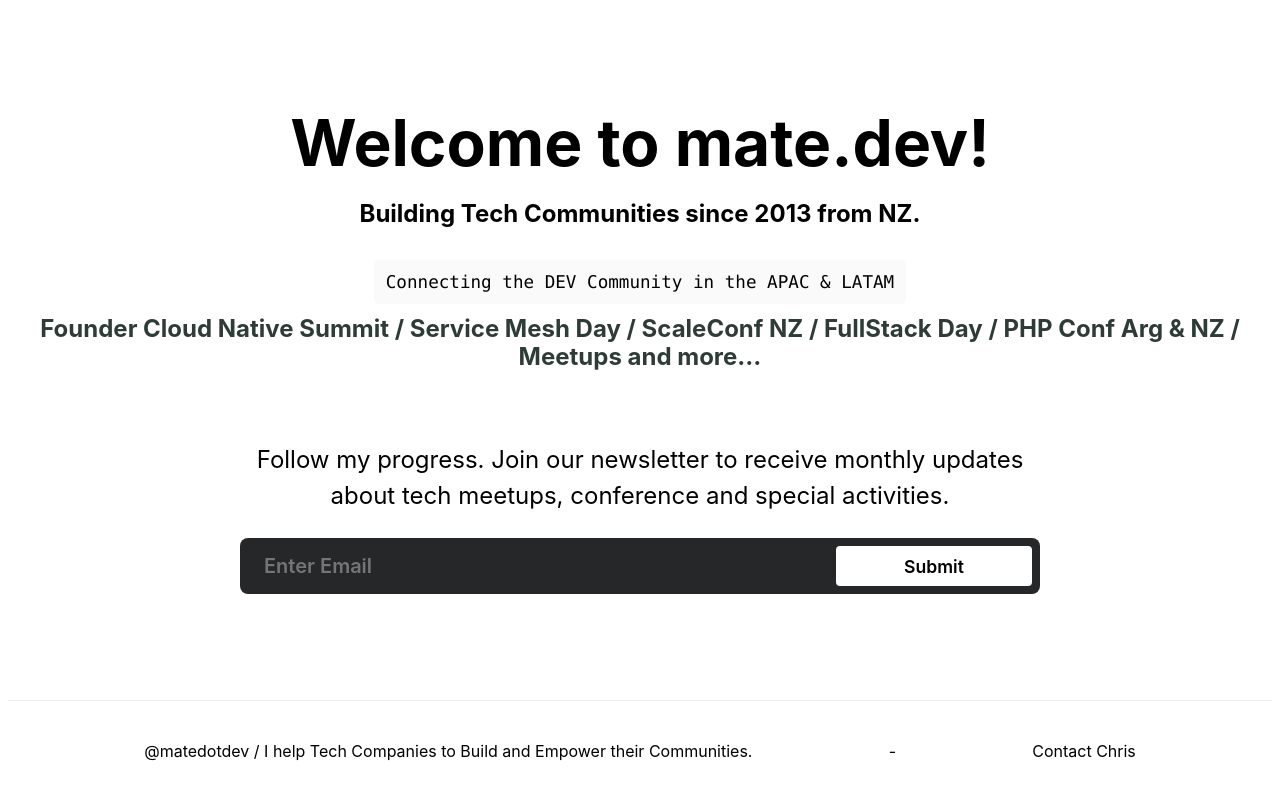
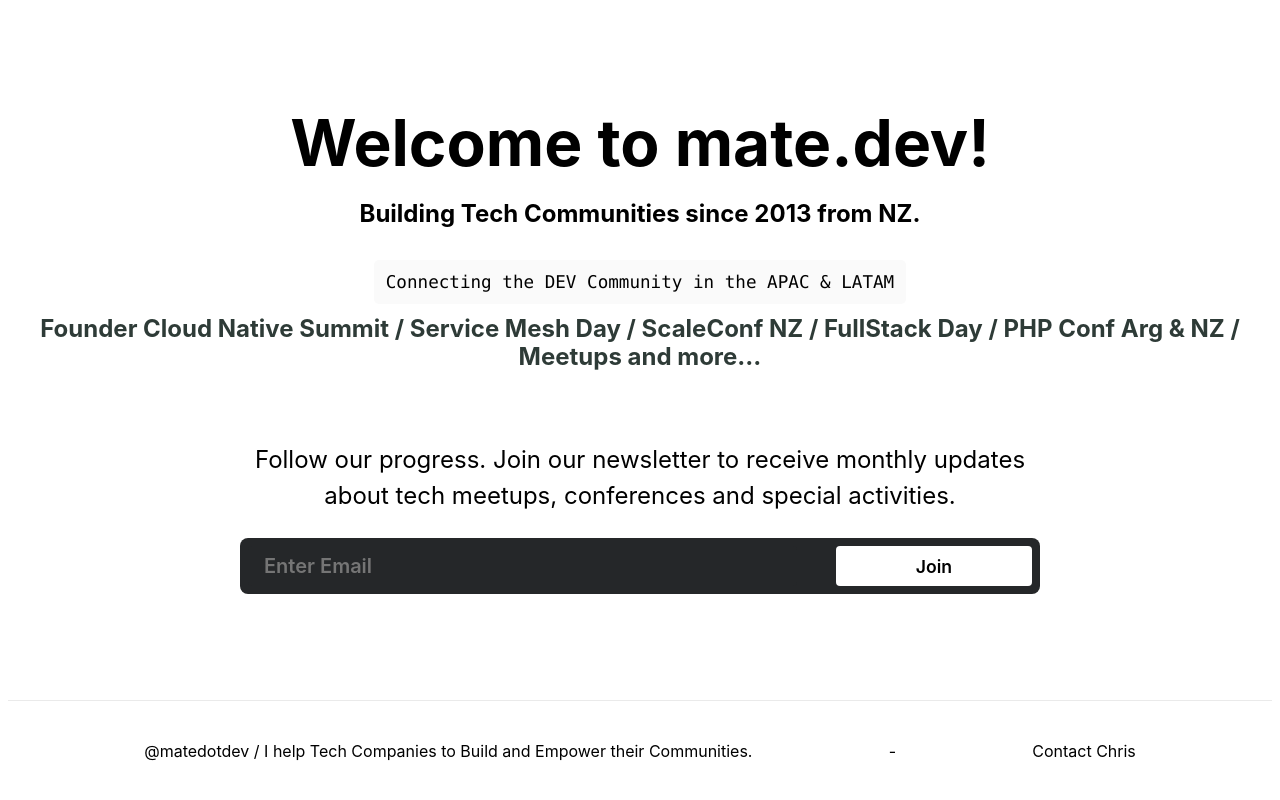
Before and after one commit to chaltenio/matedev, a Next.js app: page / in a window 1280 px wide. Built offline with nearby package versions, Linux system fonts and the light colour scheme.

Commit message:
Change newsletter message + button

```diff
--- a/components/newsletter.js
+++ b/components/newsletter.js
@@ -24,7 +24,7 @@
 
 
       <p className={styles.descriptiontitle}>
-         Follow my progress. Join our newsletter to receive monthly updates about tech meetups, conference and special activities.
+         Follow our progress. Join our newsletter to receive monthly updates about tech meetups, conferences and special activities.
       </p>
 
       <div className={styles.registerMailchimp}>
@@ -34,7 +34,7 @@
           value={email}
           onChange={(e) => setEmail(e.target.value)}
         />
-        <button type="button" className={styles.registerMailchimpButton} disabled={state === "LOADING"} onClick={subscribe}>Submit</button>
+        <button type="button" className={styles.registerMailchimpButton} disabled={state === "LOADING"} onClick={subscribe}>Join</button>
       </div>
 
       {state === "ERROR" && (
```
